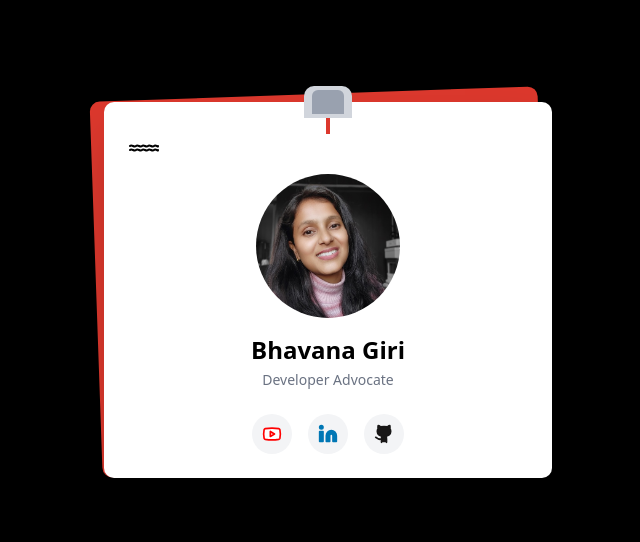
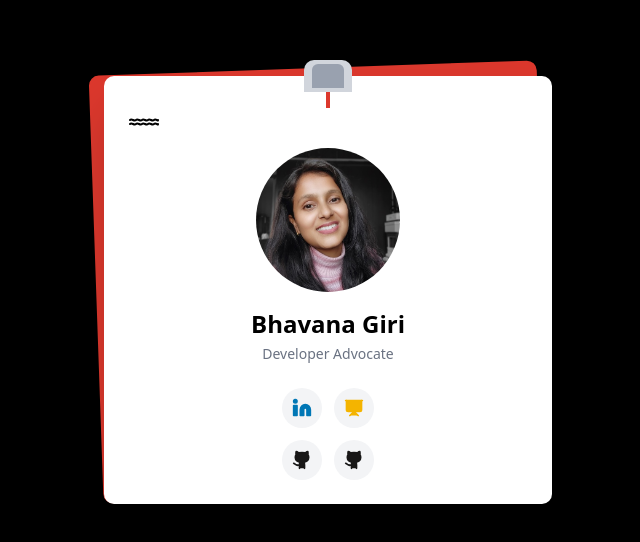
Before and after one commit to bhavana-giri/id_card, a Next.js app: page / in a window 1280 px wide. Shown: the part 110-652 px from the top of the page, without its empty margins (312-952 px from the left). Built offline with nearby package versions, Linux system fonts and the light colour scheme.

Commit message:
[refactor] changed ui layout

```diff
--- a/app/page.tsx
+++ b/app/page.tsx
@@ -1,6 +1,6 @@
 "use client";
 
-import { Youtube, Linkedin, Github } from "lucide-react";
+import { Linkedin, Github, Presentation } from "lucide-react";
 import Image from "next/image";
 
 export default function Home() {
@@ -71,17 +71,10 @@ export default function Home() {
                 </div>
               </div> */}
 
-              {/* Social Media Links */}
-              <div className="flex gap-4 justify-center mt-6">
-                <a
-                  href="https://www.youtube.com/c/redisinc"
-                  target="_blank"
-                  rel="noopener noreferrer"
-                  className="w-10 h-10 rounded-full bg-gray-100 hover:bg-gray-200 flex items-center justify-center transition-colors"
-                  aria-label="YouTube"
-                >
-                  <Youtube className="w-5 h-5 text-[#FF0000]" fill="#FFFFFF" />
-                </a>
+              {/* Links Section */}
+              <div className="mt-6 space-y-3">
+                {/* First Row - LinkedIn and Google Slides */}
+                <div className="flex gap-3 justify-center">
                   <a
                     href="https://www.linkedin.com/in/bhavana-anant-giri-0a43109b/"
                     target="_blank"
@@ -92,14 +85,37 @@ export default function Home() {
                     <Linkedin className="w-5 h-5 text-[#0077B5]" fill="#0077B5" />
                   </a>
                   <a
-                  href="https://github.com/redis-developer/reduce-llm-calls-with-vector-search"
+                    href="https://docs.google.com/presentation/d/1lXcHuubEWki5P3HdlZefajCP_dGY5D97sSH3iFN4B3w/edit?usp=sharing"
                     target="_blank"
                     rel="noopener noreferrer"
                     className="w-10 h-10 rounded-full bg-gray-100 hover:bg-gray-200 flex items-center justify-center transition-colors"
-                  aria-label="GitHub"
+                    aria-label="Google Slides"
+                  >
+                    <Presentation className="w-5 h-5 text-[#F4B400]" fill="#F4B400" />
+                  </a>
+                </div>
+
+                {/* Second Row - GitHub Repos */}
+                <div className="flex gap-3 justify-center">
+                  <a
+                    href="https://github.com/redis/agent-memory-server/tree/main"
+                    target="_blank"
+                    rel="noopener noreferrer"
+                    className="w-10 h-10 rounded-full bg-gray-100 hover:bg-gray-200 flex items-center justify-center transition-colors"
+                    aria-label="Agent Memory Server"
                   >
                     <Github className="w-5 h-5 text-[#181717]" fill="#181717" />
                   </a>
+                  <a
+                    href="https://github.com/redis-developer/dealership-chatbot-agent-memory-demo"
+                    target="_blank"
+                    rel="noopener noreferrer"
+                    className="w-10 h-10 rounded-full bg-gray-100 hover:bg-gray-200 flex items-center justify-center transition-colors"
+                    aria-label="Demo Repo"
+                  >
+                    <Github className="w-5 h-5 text-[#181717]" fill="#181717" />
+                  </a>
+                </div>
               </div>
             </div>
           </div>
```
Lines whose indentation alone changed are shown as unchanged.
